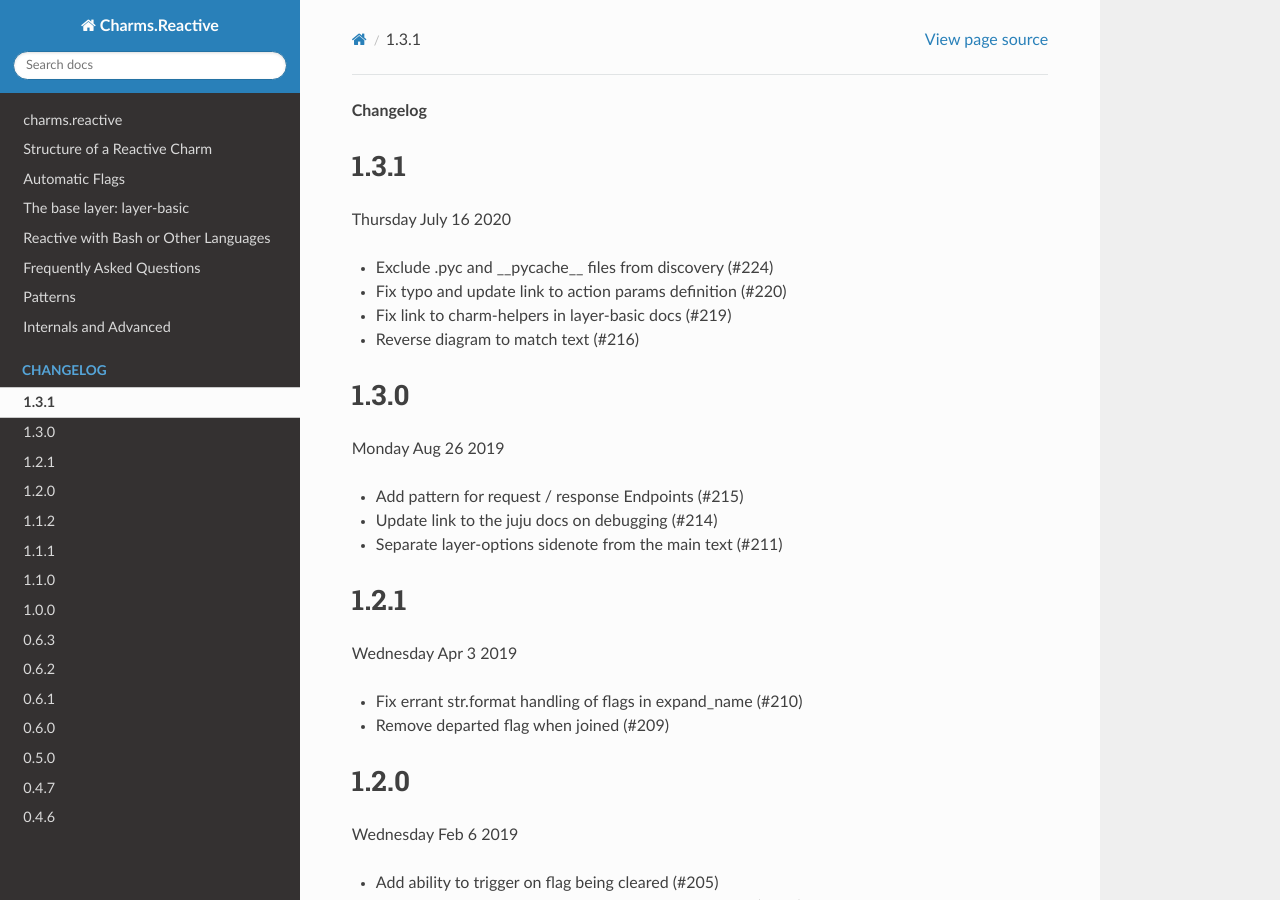
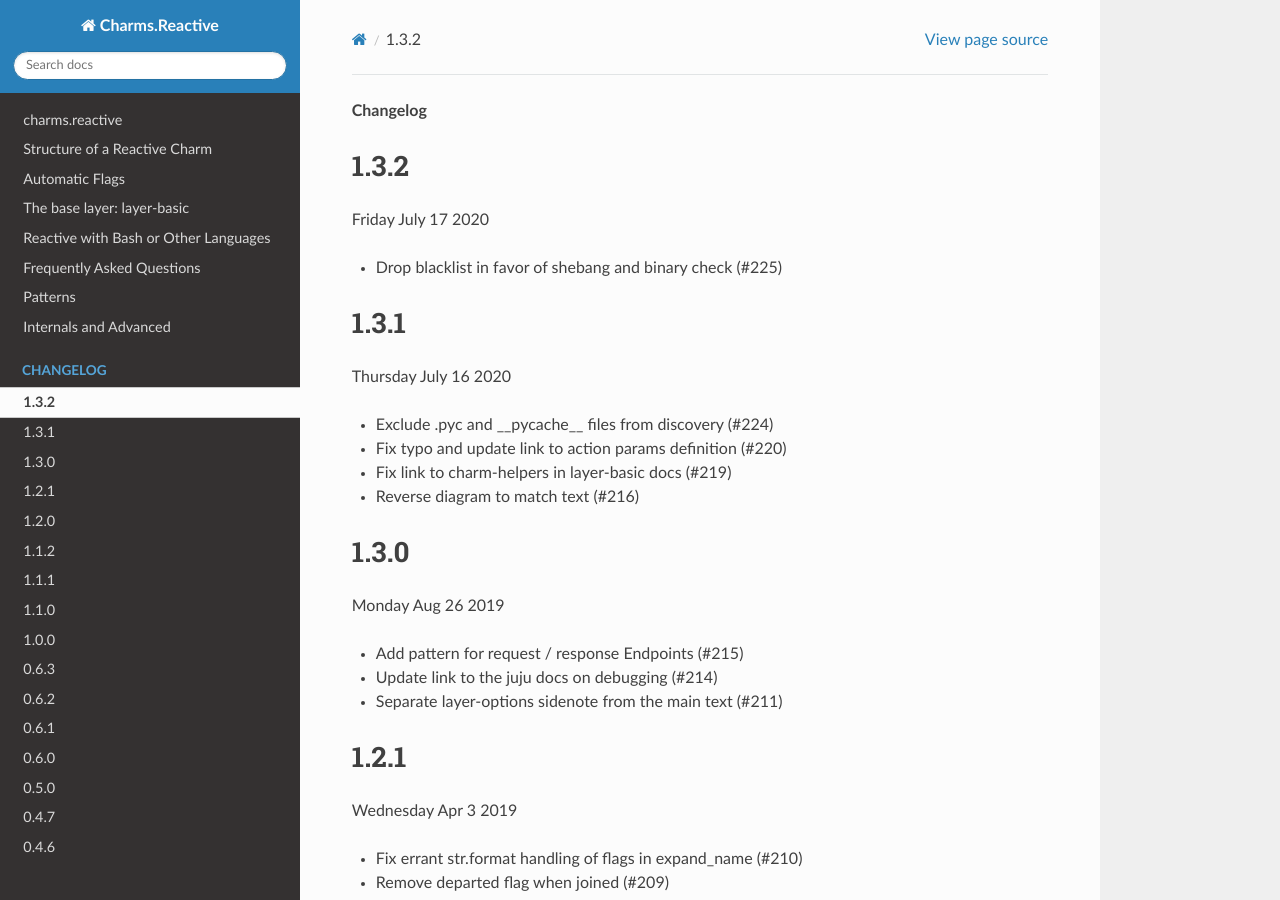
Before and after one commit to canonical/charms.reactive, a Sphinx documentation site: the page built from docs/changelog.rst, in a window 1280 px wide and 900 px high. Built offline with Sphinx 7.4.7 and the Read the Docs theme 2.0.0, drawn with Linux system fonts in a browser that asks for light colours; pages that are not in the unit, such as notebooks, are missing from menus.

Commit message:
Release 1.3.2

```diff
--- a/docs/changelog.rst
+++ b/docs/changelog.rst
@@ -1,4 +1,10 @@
 **Changelog**
+
+1.3.2
+^^^^^
+Friday July 17 2020
+
+* Drop blacklist in favor of shebang and binary check (#225)
 
 1.3.1
 ^^^^^
```
Also changed, not shown: 1 other file.
